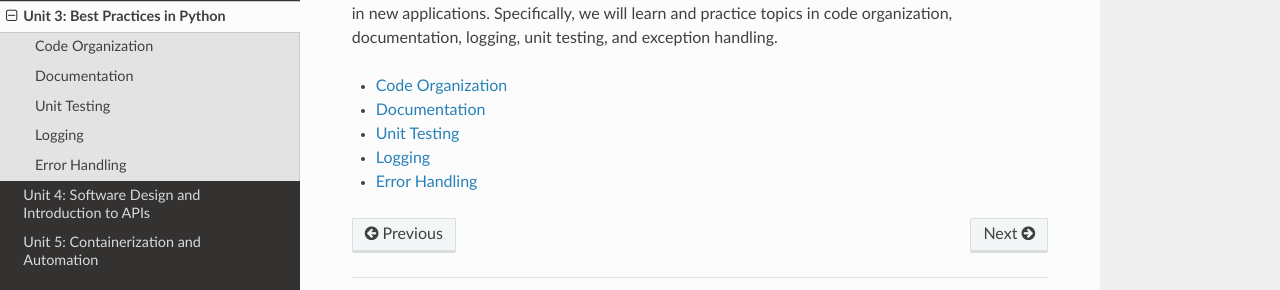
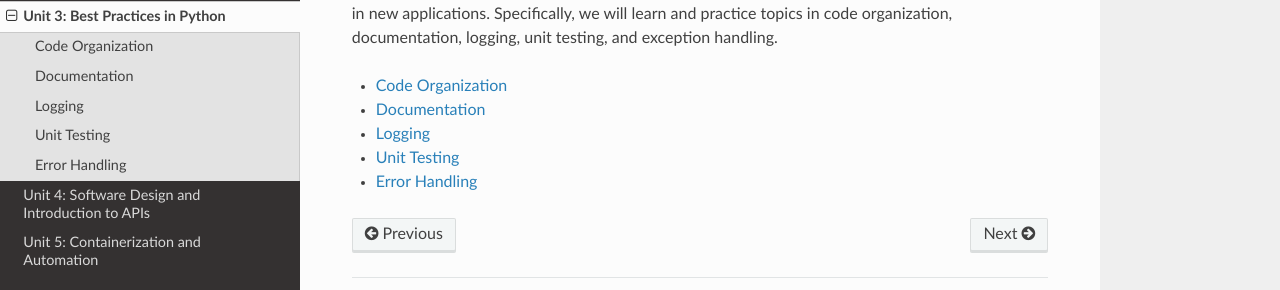
Before and after one commit to TACC/coe-332-sp23, a Sphinx documentation site: the page built from docs/unit03/overview.rst, in a window 1280 px wide. Shown: the part 230-520 px from the top of the page. Built offline with Sphinx 7.4.7 and the Read the Docs theme 2.0.0, drawn with Linux system fonts in a browser that asks for light colours.

```diff
--- a/docs/unit03/overview.rst
+++ b/docs/unit03/overview.rst
@@ -14,6 +14,6 @@ logging, unit testing, and exception handling.
 
    organization
    documentation
+   logging
    unittest
-   logging
    errorhandling
```
